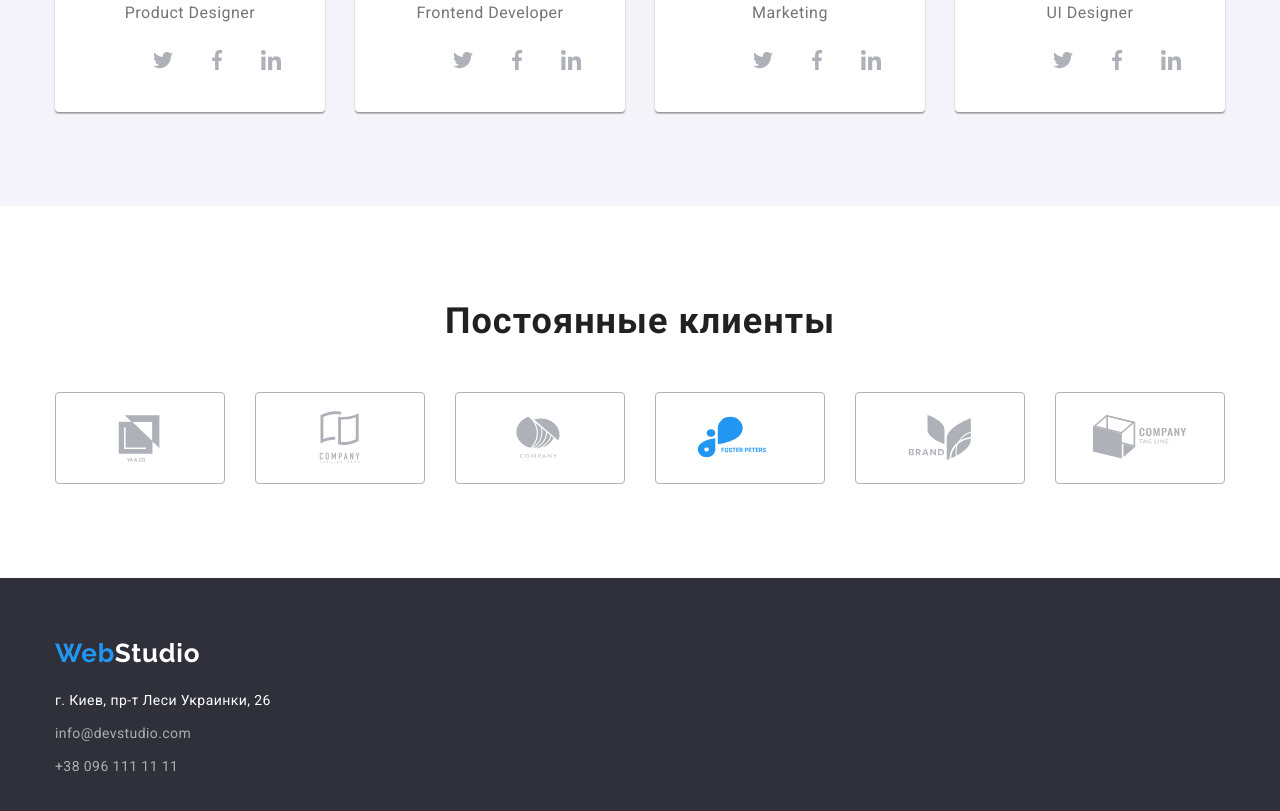
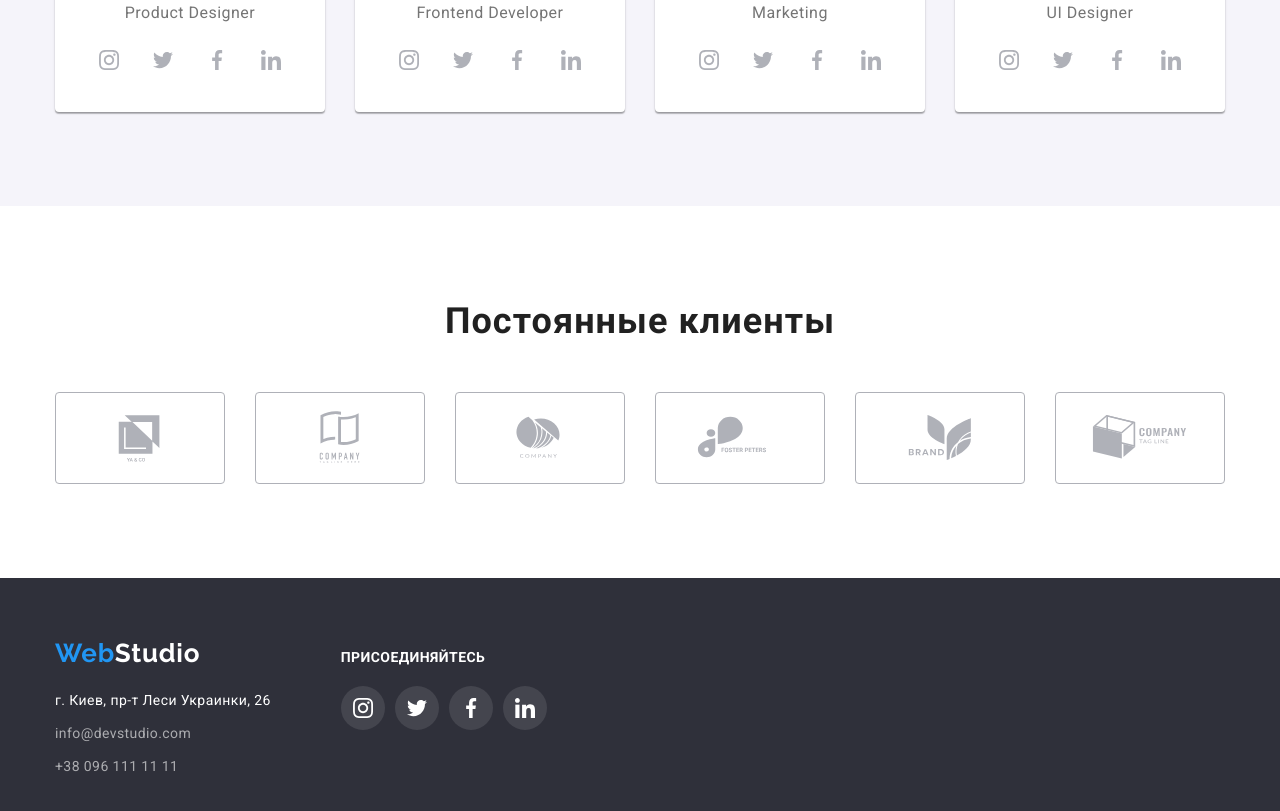
Before and after one commit to rus-ampm/goit-markup-hw-04, a plain HTML site: page index.html in a window 1280 px wide. Shown: the part 2103-2914 px from the top of the page. Drawn offline with nearby package versions, Linux system fonts and the light colour scheme.

Commit message:
добавляет иконки соцсетей в footer

```diff
--- a/css/styles.css
+++ b/css/styles.css
@@ -374,7 +374,7 @@ img {
 }
 
 .project {
-  background: #ffffff;
+  background: var(--primary-background-color);
   border: 1px solid #eeeeee;
   box-sizing: border-box;
   margin-top: 30px;
@@ -406,10 +406,19 @@ img {
 
 /*====Footer====*/
 
+.footer-container {
+  display: flex;
+  align-items: baseline;
+}
+
 .footer {
   background-color: var(--secondary-background-color);
   padding-top: 60px;
   padding-bottom: 60px;
+}
+
+.logo-address {
+  margin-right: 70px;
 }
 
 .footer .logo {
@@ -448,3 +457,37 @@ img {
   letter-spacing: 0.03em;
   color: rgba(255, 255, 255, 0.6);
 }
+
+.social-title {
+  margin-bottom: 20px;
+  font-family: Roboto;
+  font-style: normal;
+  font-weight: bold;
+  font-size: 14px;
+  line-height: 1.14;
+  letter-spacing: 0.03em;
+  text-transform: uppercase;
+  color: var(--primary-background-color);
+}
+
+.footer .social-list-item:not(:last-child) {
+  margin-right: 10px;
+}
+
+.footer .social-list-link {
+  display: flex;
+  align-items: center;
+  justify-content: center;
+  width: 44px;
+  height: 44px;
+  background-color: #ffffff1a;
+  border-radius: 50%;
+}
+
+.footer .social-list-link:hover,
+.footer .social-list-link:focus {
+  background-color: var(--accent-color);
+}
+
+.footer .social-list-icon {
+  fill: var(--primary-background-color);
--- a/index.html
+++ b/index.html
@@ -338,7 +338,8 @@
     </main>
 
     <footer class="footer">
-      <div class="container">
+      <div class="container footer-container">
+        <div class="logo-address">
           <a class="logo link" href="">Web<span class="footer-logo">Studio</span></a>
           <address>
             <ul class="address-list list">
@@ -360,6 +361,40 @@
             </ul>
           </address>
         </div>
+        <div class="social">
+          <h3 class="social-title">присоединяйтесь</h3>
+          <ul class="social-list list">
+            <li class="social-list-item">
+              <a class="social-list-link" href="">
+                <svg class="social-list-icon" width="20" height="20">
+                  <use href="./images/icons.svg#instagram"></use>
+                </svg>
+              </a>
+            </li>
+            <li class="social-list-item">
+              <a class="social-list-link" href="">
+                <svg class="social-list-icon" width="20" height="20">
+                  <use href="./images/icons.svg#twitter"></use>
+                </svg>
+              </a>
+            </li>
+            <li class="social-list-item">
+              <a class="social-list-link" href="">
+                <svg class="social-list-icon" width="20" height="20">
+                  <use href="./images/icons.svg#facebook"></use>
+                </svg>
+              </a>
+            </li>
+            <li class="social-list-item">
+              <a class="social-list-link" href="">
+                <svg class="social-list-icon" width="20" height="20">
+                  <use href="./images/icons.svg#linkedin"></use>
+                </svg>
+              </a>
+            </li>
+          </ul>
+        </div>
+      </div>
     </footer>
   </body>
 </html>
```
Lines whose indentation alone changed are shown as unchanged.
